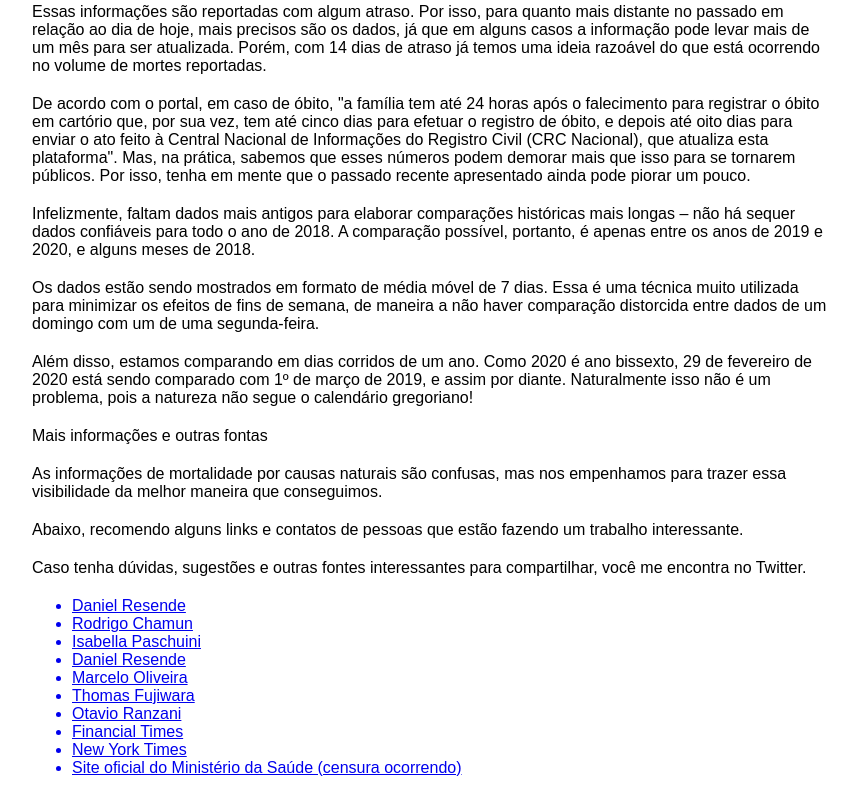
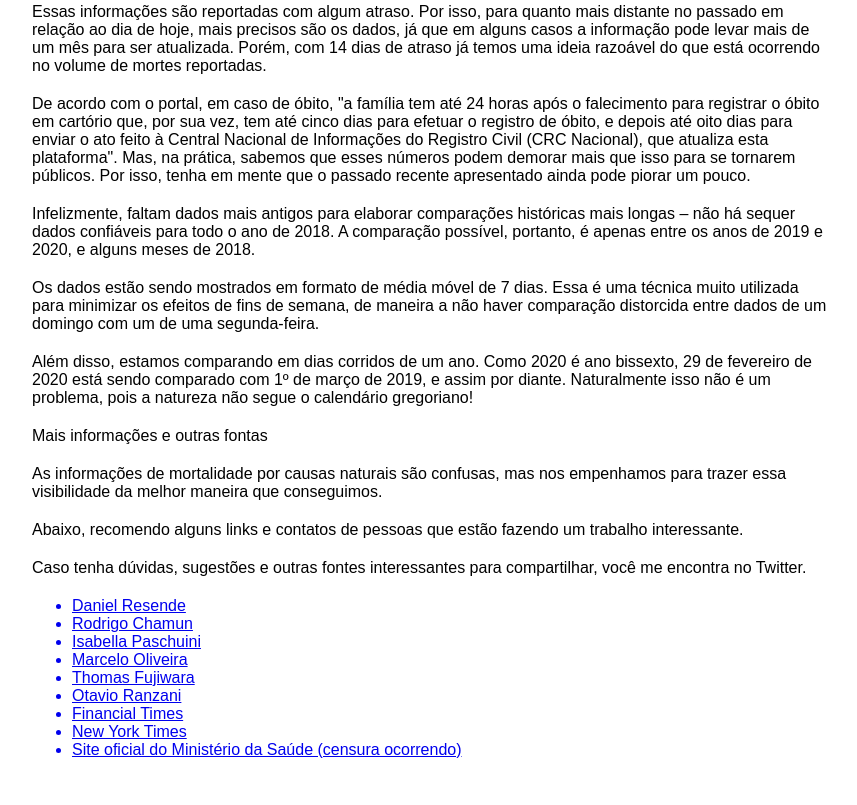
Before and after one commit to resendedaniel/covid, a plain HTML site: page index.html in a window 1280 px wide. Shown: the part 2098-2903 px from the top of the page, without its empty margins (208-1065 px from the left). Drawn offline with Linux system fonts and the light colour scheme.

Commit message:
remove duplicate twitter

```diff
--- a/index.html
+++ b/index.html
@@ -175,9 +175,6 @@
             <a href="https://twitter.com/isapaschuini" target="_blank">
               <li>Isabella Paschuini</li>
             </a>
-            <a href="https://twitter.com/resende451" target="_blank">
-              <li>Daniel Resende</li>
-            </a>
             <a href="https://twitter.com/Capyvara" target="_blank">
               <li>Marcelo Oliveira</li>
             </a>
```
